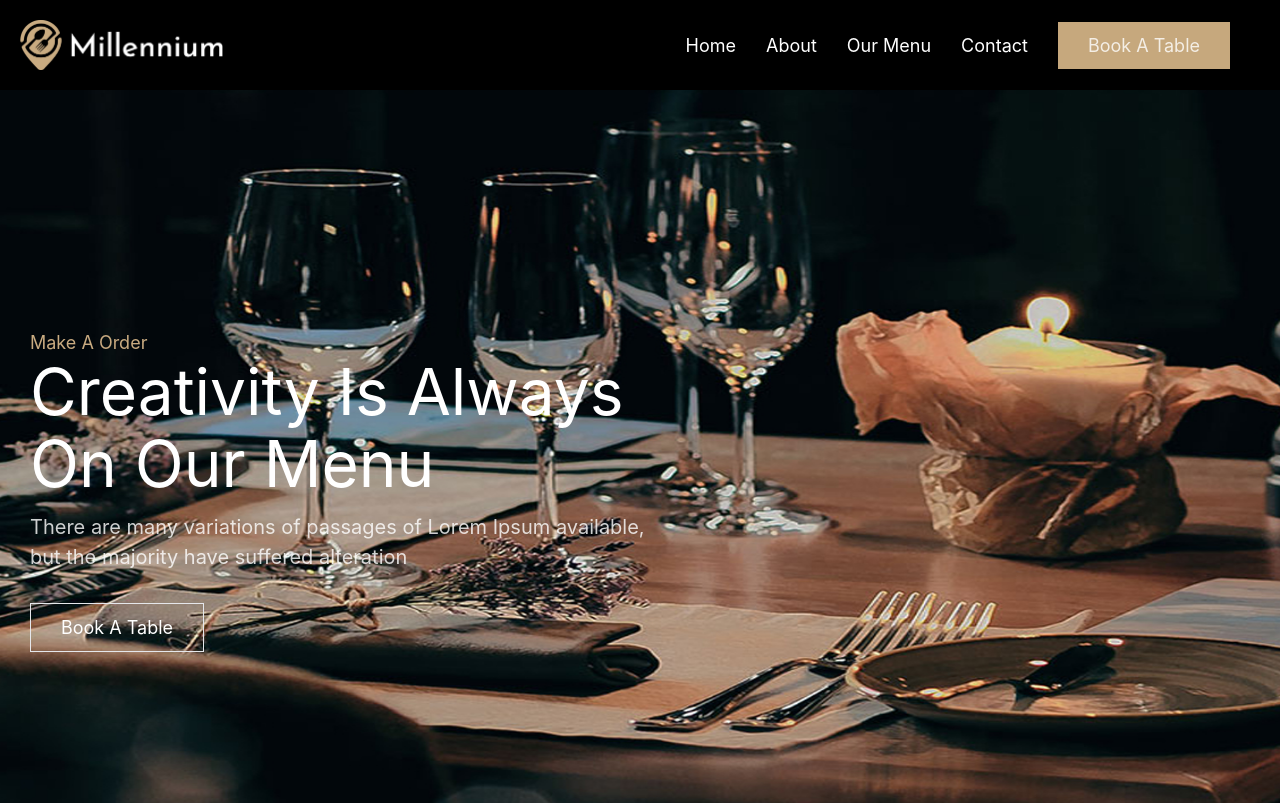
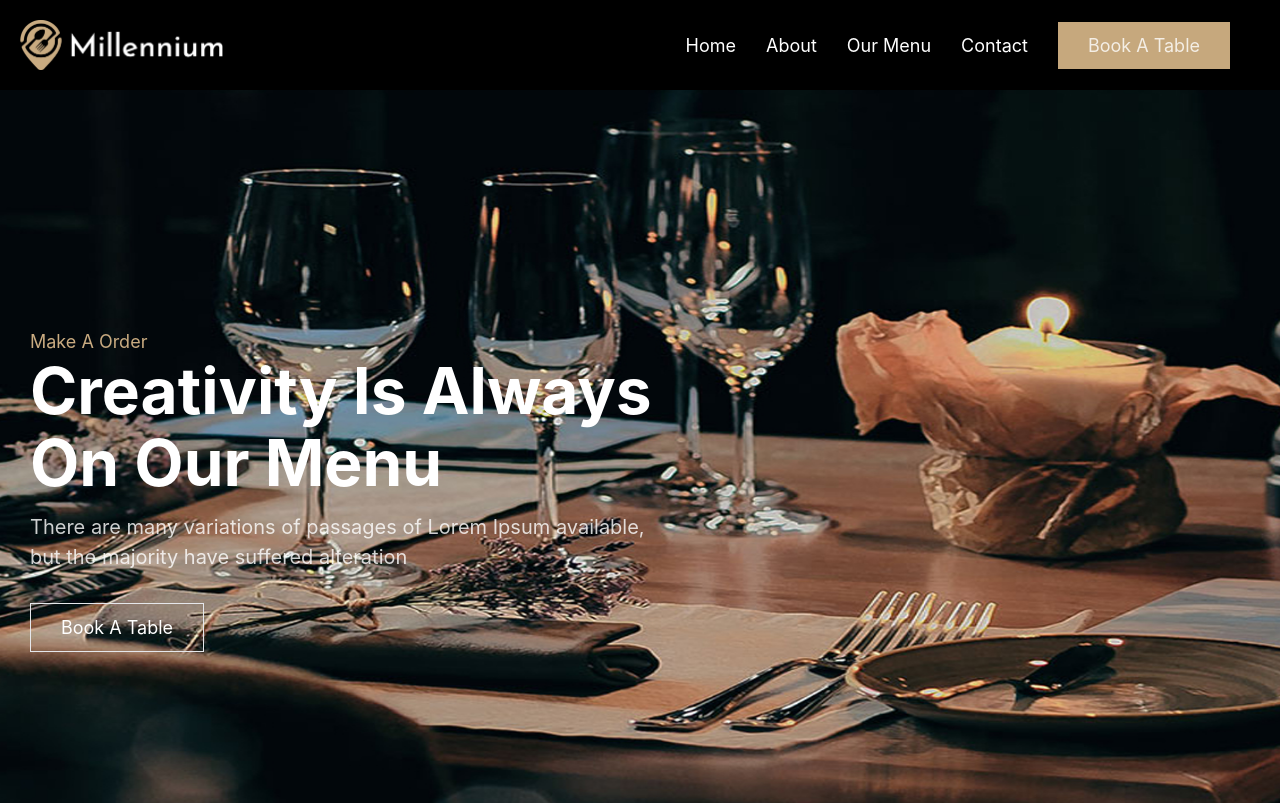
Before and after one commit to SohamKumar123/Restaurant-s-Management, a React (Create React App) app in the folder frontend/: page / in a window 1280 px wide. Shown: the top 803 px of the page. Built offline with nearby package versions, Linux system fonts and the light colour scheme; a web font is replaced by a local one.

Commit message:
next commit

```diff
--- a/frontend/src/pages/Home.js
+++ b/frontend/src/pages/Home.js
@@ -70,7 +70,7 @@ function Home(){
 
                <div ref={boxRef} className="pl-[30px] absolute">
                     <p className="text-[18px] text-[#C9AB81]">Make A Order</p>
-                    <h2 className="text-[32px] md:text-[40px] lg:text-[64px] text-[#FFFFFF] lg:leading-[72px]">Creativity Is Always <br/>
+                    <h2 className="text-[32px] md:text-[40px] lg:text-[64px] text-[#FFFFFF] lg:leading-[72px] font-bold">Creativity Is Always <br/>
                     On Our Menu</h2>
                     <p className="lg:text-[20px] text-[#FFFFFFCC] mt-[2%] hidden lg:block md:block">There are many variations of passages of Lorem Ipsum available, <br/>
                     but the majority have suffered alteration</p>
```
